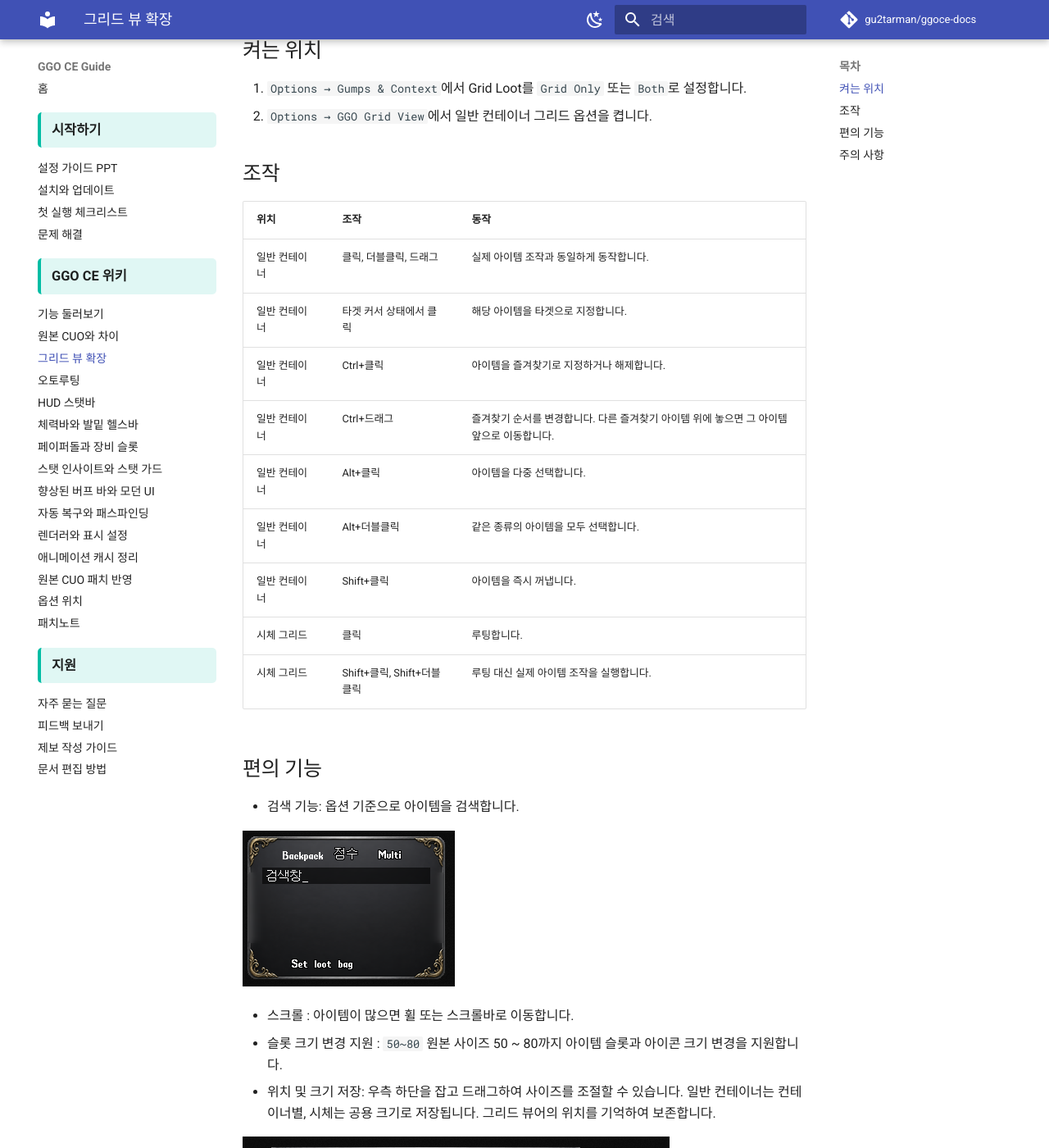
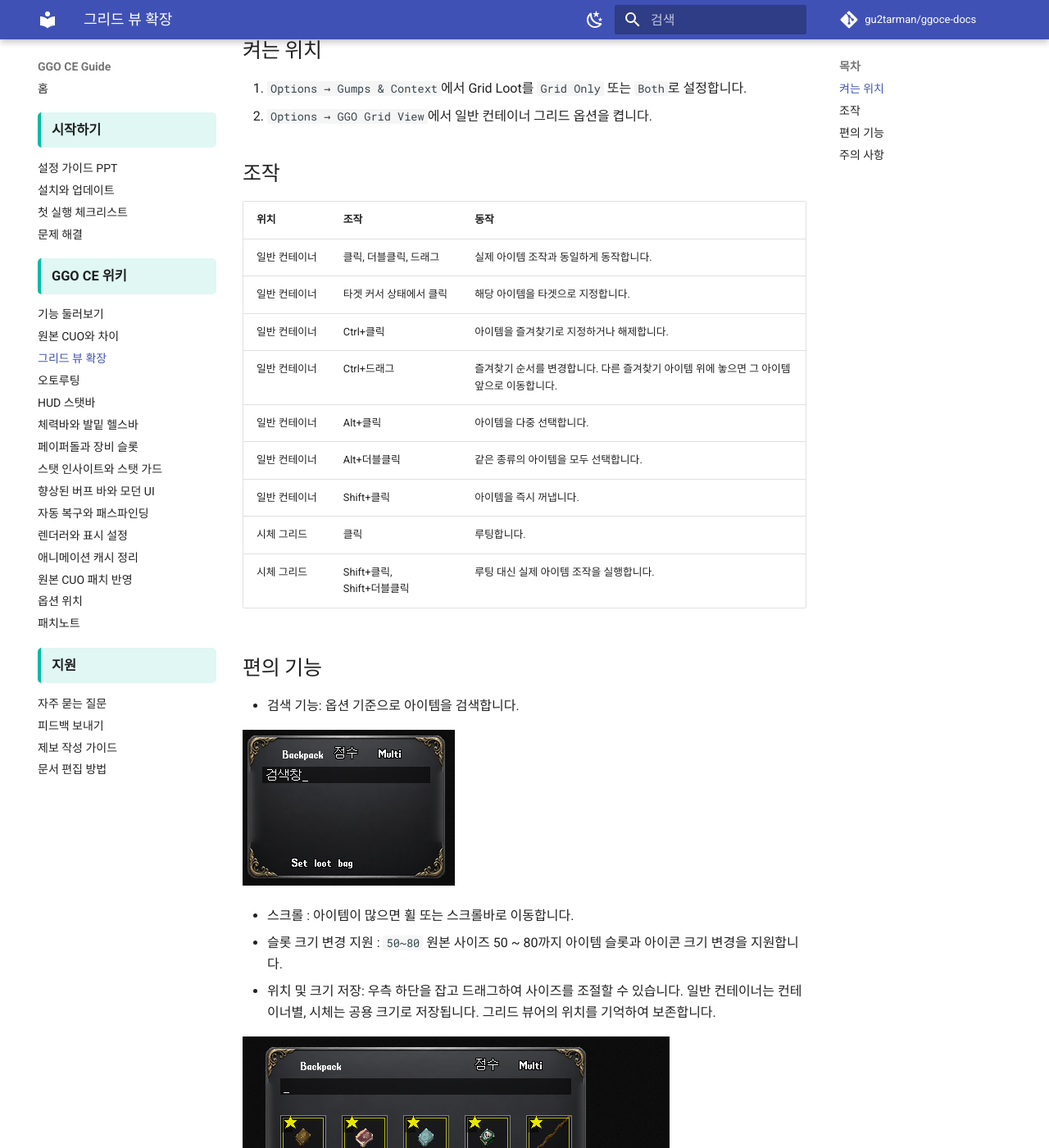
Before and after one commit to gu2tarman/ggoce-docs, an MkDocs documentation site: the page built from docs/ce/grid-view.md, in a window 1280 px wide and 1400 px high, scrolled down 675 px. Shown: the whole window at 82% size. Built offline with MkDocs 1.6.1 and Material for MkDocs 9.7.7, drawn with Linux system fonts in a browser that asks for light colours; comment, search, counter and statistics services are not loaded.

Commit message:
Prevent wiki table label wrapping

```diff
--- a/docs/assets/stylesheets/sidebar.css
+++ b/docs/assets/stylesheets/sidebar.css
@@ -17,3 +17,15 @@
 .md-sidebar--primary .md-nav--primary > .md-nav__list > .md-nav__item--section:first-of-type > .md-nav__link {
   margin-top: 0.25rem;
 }
+
+.md-typeset table th,
+.md-typeset table td {
+  word-break: keep-all;
+  overflow-wrap: normal;
+}
+
+.md-typeset table th:first-child,
+.md-typeset table td:first-child {
+  min-width: 7.5em;
+  white-space: nowrap;
+}
```
